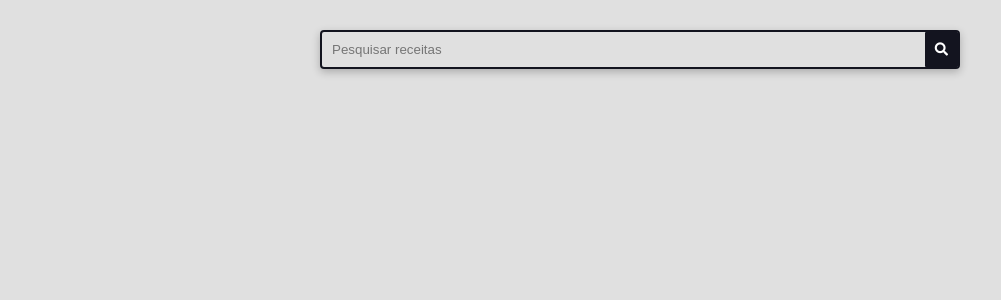
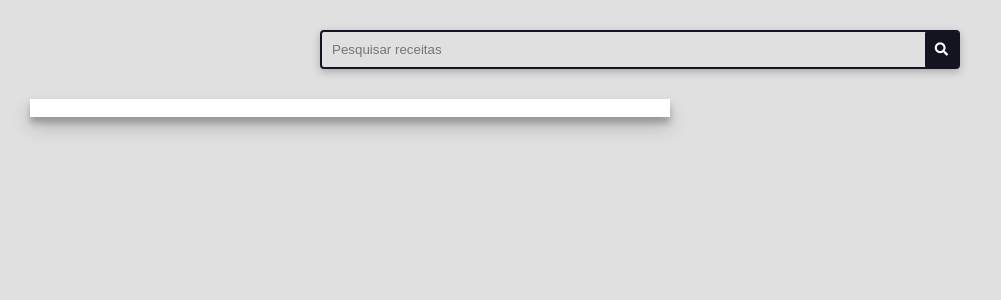
Before and after one commit to RodrigoErico/curso-django-receitas, a Django app: page / in a window 1280 px wide. Shown: the part 140-440 px from the top of the page, without its empty margins (0-1001 px from the left). Run offline with Django 4.2, Linux system fonts and the light colour scheme; some libraries are stand-ins or nearby versions.

Commit message:
Adicionado box-shadow e transition.

```diff
--- a/recipes/templates/recipes/pages/home.html
+++ b/recipes/templates/recipes/pages/home.html
@@ -7,7 +7,7 @@
     <div class="main-content main-content-list container">
       <div class="recipe recipe-list-item">
         <div class="recipe-cover">
-          <img src="https://via.placeholder.com/1280x720/004d25" alt="">
+          <img src="https://via.placeholder.com/1280x720/bdd8e7" alt="">
         </div>
       </div>
     </div>
--- a/recipes/templates/recipes/partials/head.html
+++ b/recipes/templates/recipes/partials/head.html
@@ -172,5 +172,29 @@
       grid-template-columns: repeat(auto-fit, minmax(340px, 1fr));
       gap: var(--spacing-gutter-large);
     }
+
+    .recipe {
+      background: var(--color-white);
+      box-shadow:
+        rgba(0, 0, 0, 0.19) 0px 10px 20px,
+        rgba(0, 0, 0, 0.23) 0px 6px 6px;
+      transform: scale(1);
+      transition: all 300ms ease-in-out;
+    }
+
+    .recipe img {
+      max-width: 100%;
+    }
+
+    .recipe-list-item {
+      max-width: 64rem;
+    }
+
+    .recipe-list-item:hover {
+      transform: scale(1.02);
+      box-shadow:
+        rgba(0, 0, 0, 0.22) 0px 13px 23px,
+        rgba(0, 0, 0, 0.25) 0px 10px 10px;
+    }
   </style>
 </head>
```
